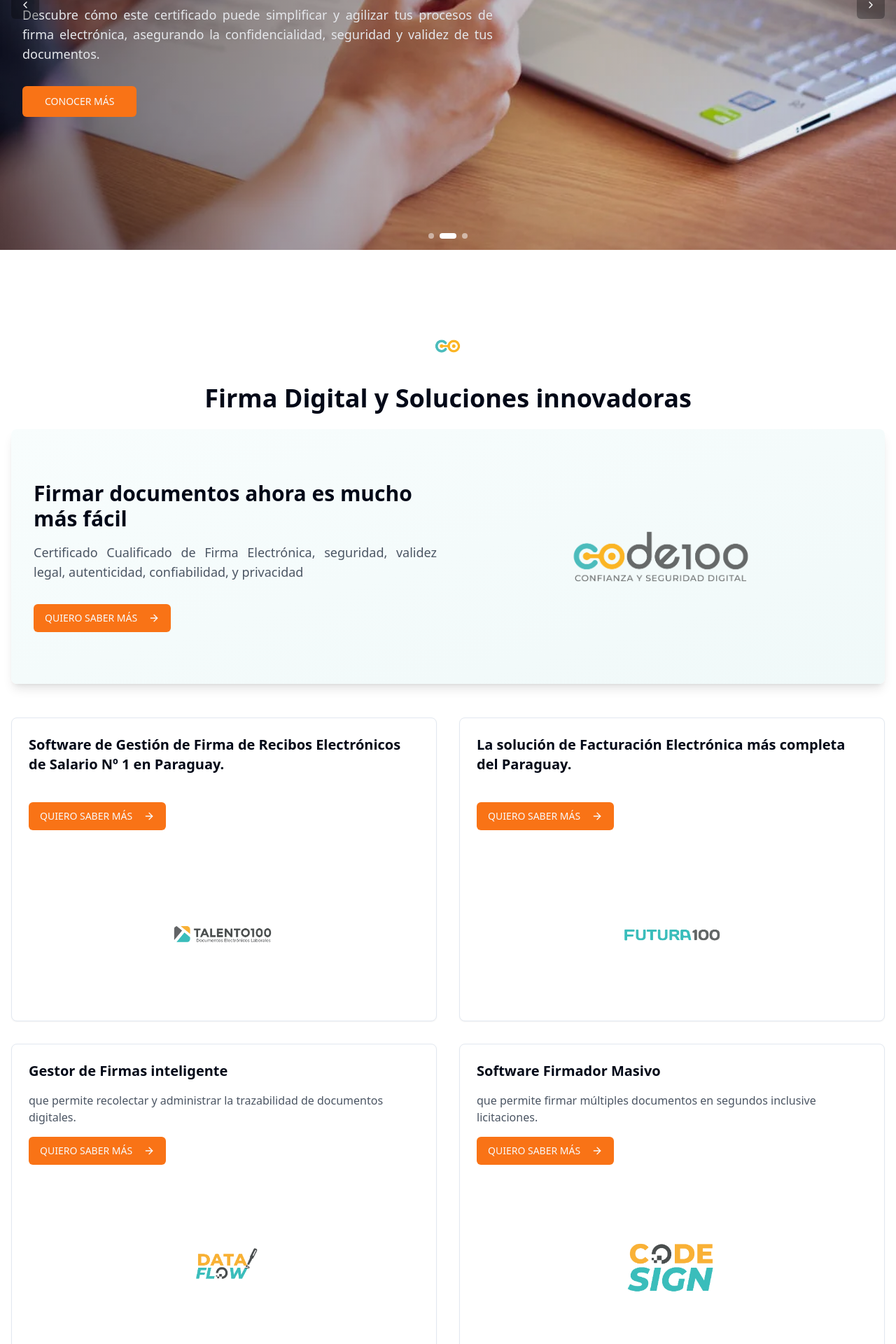
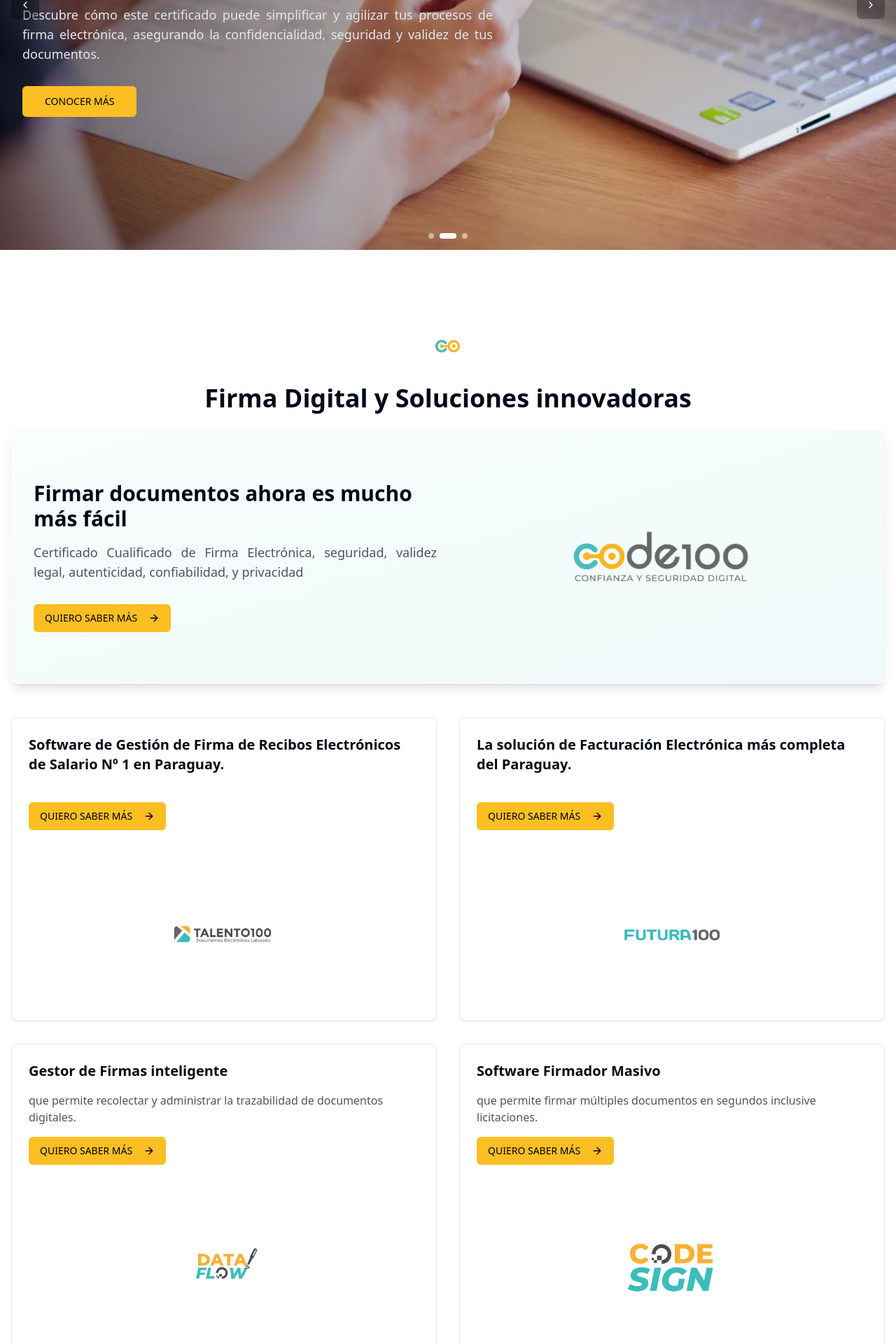
Before and after one commit to MiloGodoy/code100-web-2, a Next.js app: page / in a window 1280 px wide. Shown: the part 440-2360 px from the top of the page at 70% size. Built offline with nearby package versions, Linux system fonts and the light colour scheme.

Commit message:
cambio color de botones en pagina principal

```diff
--- a/src/components/AboutUs.tsx
+++ b/src/components/AboutUs.tsx
@@ -62,7 +62,7 @@
               </p>
             </div>
             <Link href='/nosotros'>
-              <Button className="bg-orange-500 hover:bg-orange-600">
+              <Button className="bg-amber-400 text-white hover:bg-amber-500 transition-colors">
                 CONOCÉ CODE100 <ArrowRight className="ml-2 h-4 w-4" />
               </Button>
             </Link>
--- a/src/components/Hero.tsx
+++ b/src/components/Hero.tsx
@@ -99,7 +99,7 @@
                       <h2 className="text-3xl md:text-4xl lg:text-5xl font-bold leading-tight">{slide.title}</h2>
                       <p className="text-sm md:text-base lg:text-lg text-gray-200 text-justify">{slide.description}</p>
                       <div className="flex gap-4 pt-4">
-                        <Button asChild size="lg" className="bg-orange-500 hover:bg-orange-600">
+                        <Button asChild size="lg" className="bg-amber-400 hover:bg-amber-500 text-black">
                           <Link href={slide.primaryButton.href}>{slide.primaryButton.text}</Link>
                         </Button>
                         {slide.secondaryButton && (
--- a/src/components/NewsLetter.tsx
+++ b/src/components/NewsLetter.tsx
@@ -90,7 +90,7 @@
                 required
               />
             </div>
-            <Button type="submit" className="bg-orange-500 hover:bg-orange-600 whitespace-nowrap" disabled={isLoading}>
+            <Button type="submit" className="bg-amber-400 hover:bg-amber-500 text-black" disabled={isLoading}>
               {isLoading ? "Enviando..." : buttonText}
             </Button>
           </form>
--- a/src/components/Products.tsx
+++ b/src/components/Products.tsx
@@ -30,7 +30,7 @@
             </p>
             <div className="pt-4">
               <Link href="/productos">
-                <Button className="bg-orange-500 hover:bg-orange-600">
+                <Button className="bg-amber-400 hover:bg-amber-500 text-black">
                   QUIERO SABER MÁS <ArrowRight className="ml-2 h-4 w-4" />
                 </Button>
               </Link>
@@ -60,7 +60,7 @@
             </div>
             <div className="mt-4">
               <Link href="/talento100-page">
-                <Button className="bg-orange-500 hover:bg-orange-600">
+                <Button className="bg-amber-400 hover:bg-amber-500 text-black">
                   QUIERO SABER MÁS <ArrowRight className="ml-2 h-4 w-4" />
                 </Button>
               </Link>
@@ -87,7 +87,7 @@
             </div>
             <div className="mt-4">
               <Link href="/facturacion-electronica">
-                <Button className="bg-orange-500 hover:bg-orange-600">
+                <Button className="bg-amber-400 hover:bg-amber-500 text-black">
                   QUIERO SABER MÁS <ArrowRight className="ml-2 h-4 w-4" />
                 </Button>
               </Link>
@@ -115,7 +115,7 @@
             </div>
             <div className="mt-4">
               <Link href="https://dataflow.com.py/">
-                <Button className="bg-orange-500 hover:bg-orange-600">
+                <Button className="bg-amber-400 hover:bg-amber-500 text-black">
                   QUIERO SABER MÁS <ArrowRight className="ml-2 h-4 w-4" />
                 </Button>
               </Link>
@@ -143,7 +143,7 @@
             </div>
             <div className="mt-4">
               <Link href="/codesign">
-                <Button className="bg-orange-500 hover:bg-orange-600">
+                <Button className="bg-amber-400 hover:bg-amber-500 text-black ">
                   QUIERO SABER MÁS <ArrowRight className="ml-2 h-4 w-4" />
                 </Button>
               </Link>
```
